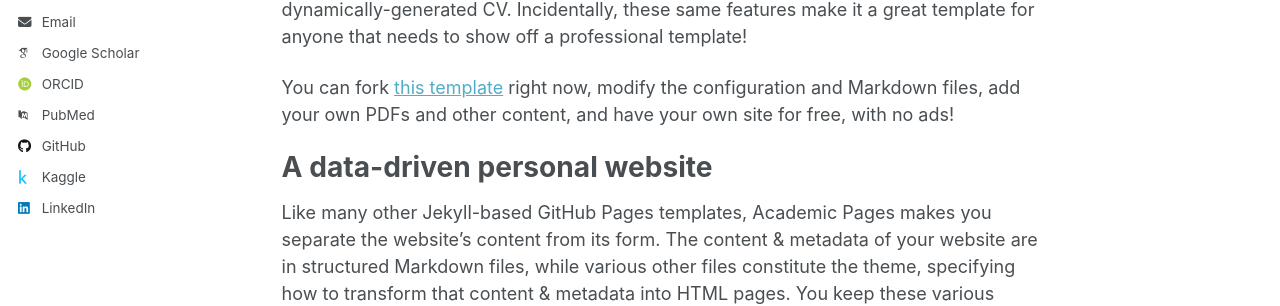
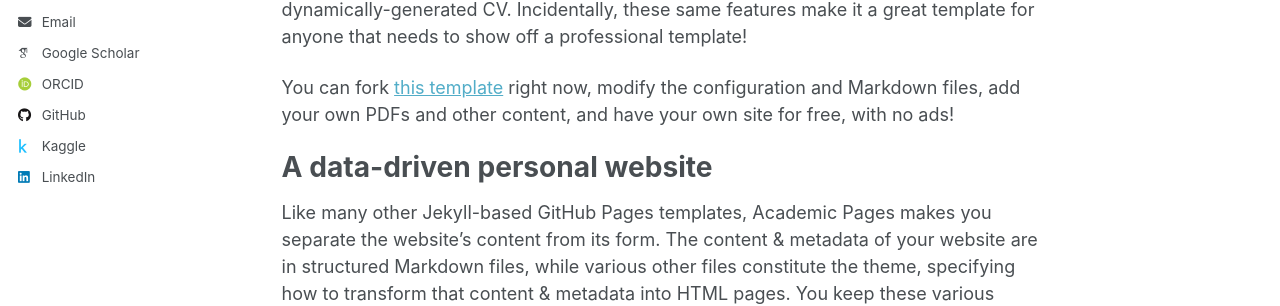
Before and after one commit to shuvo-iitkgp/shuvo-iitkgp.github.io, a Jekyll site: the page built from _pages/about.md, in a window 1280 px wide. Shown: the part 335-641 px from the top of the page. Built offline with Jekyll 4.4.1, drawn with Linux system fonts in a browser that asks for light colours; some web fonts are replaced; a script that is not in the unit is left out.

Commit message:
Update _config.yml

```diff
--- a/_config.yml
+++ b/_config.yml
@@ -23,7 +23,7 @@ repository               : "shuvo-iitkgp/shuvo-iitkgp.github.io"
 #               Additional customization can be done by editing /_includes/author-profile.html
 author:
   # Biographic information
-  avatar           : "assets/images/profile.png"
+  avatar           : "images/profile.png"
   name             : "Subhajit Bag"
   pronouns         : # example: "she/her"
   bio              : "MS Analytics @ Georgia Tech | Ex-American Express | IIT KGP Grad | Machine Learning"
@@ -40,7 +40,7 @@ author:
   impactstory      : # URL
   orcid            : "https://orcid.org/0000-0002-7626-0074"
   semantic         : # URL
-  pubmed           : "https://www.ncbi.nlm.nih.gov/pubmed/?term=john+snow"
+  pubmed           : # URL
   researchgate     : # URL
   scopus           : # URL
 
```
